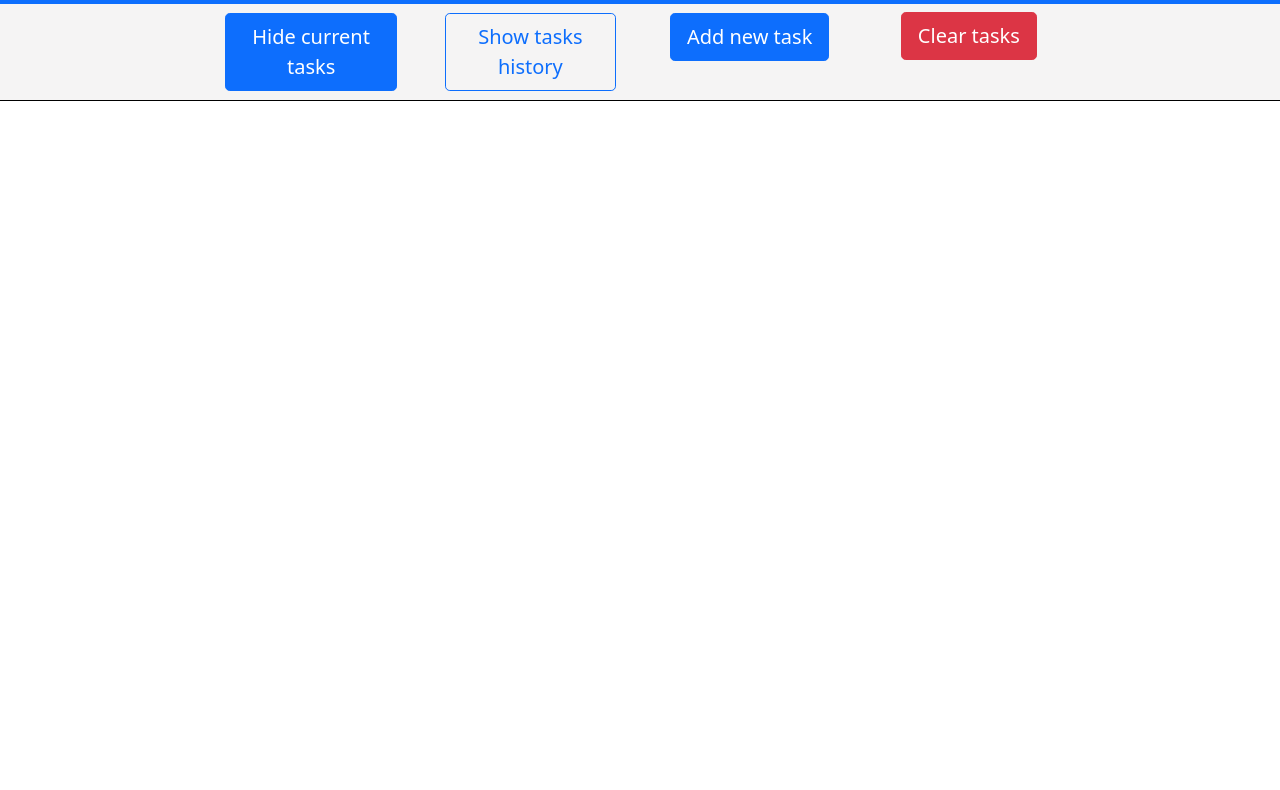
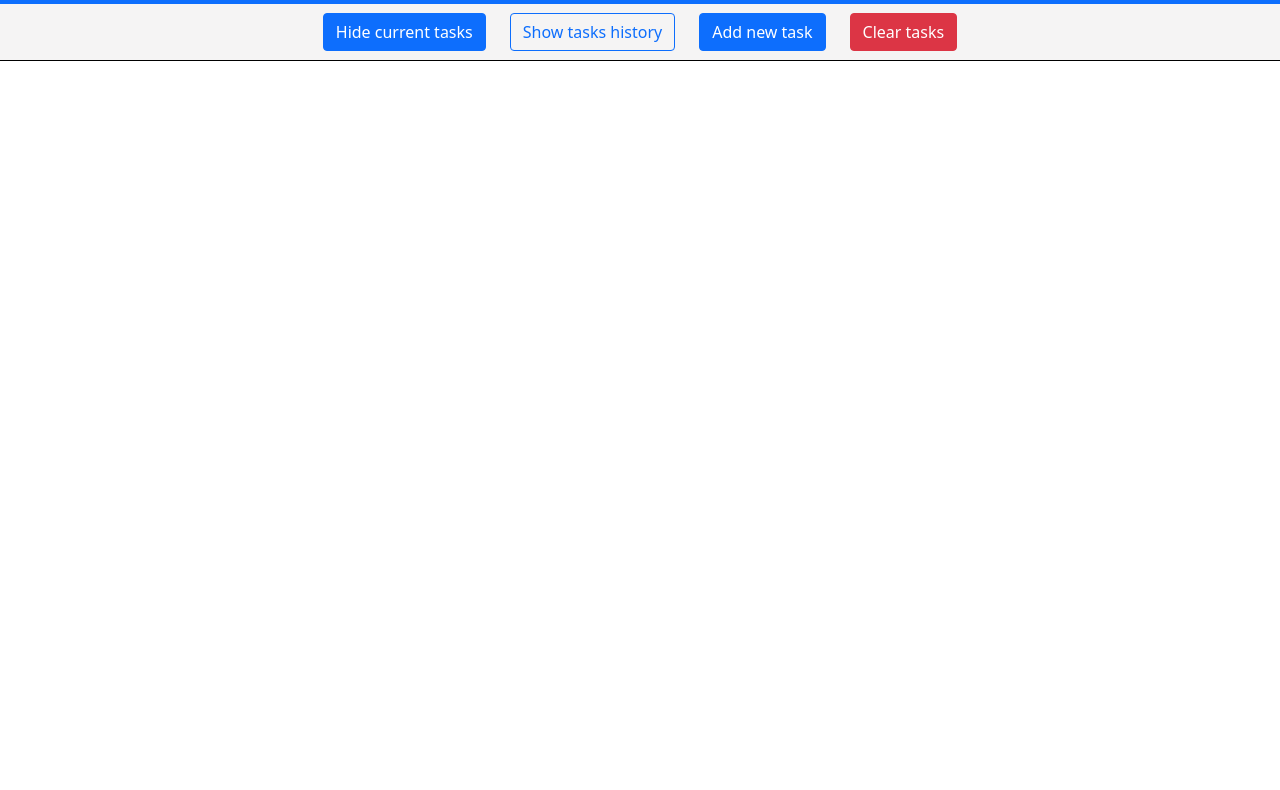
Before and after one commit to MattiHel85/BIT2022-todo-list, a plain HTML site: page index.html in a window 1280 px wide. Shown: the part 101-891 px from the top of the page. Drawn offline with nearby package versions, Linux system fonts and the light colour scheme.

Commit message:
Improved layout of nav-bar

```diff
--- a/css/styles.css
+++ b/css/styles.css
@@ -80,6 +80,10 @@ h1 {
 }
 .menu-button:hover{
   background-color: #1da6e6ab;
+}
+
+.menu-button-danger{
+  margin: 1px 12px;
 }
 
 .priority:hover{
--- a/index.html
+++ b/index.html
@@ -22,23 +22,16 @@
     </div>
     <div class ="custom-nav-bar" >
         <div class="container-fluid  d-flex p-2 justify-content-center">
-            <div class="row">
-                <div class="col-sm-12 col-md-3">
-                    <input type="checkbox" onchange="activeTasksToggle(this.checked)" class="btn-check" id="btn-check-outlined" autocomplete="off" checked>
-                    <label class="btn btn-outline-primary menu-button btn-lg" for="btn-check-outlined" id="active-toggle">Hide current tasks</label>
-                </div>
-                <div class="col-sm-12 col-md-3">
-                    <input type="checkbox" onChange="completedTasksToggle(this.checked)" class="btn-check btn-sm" id="btn-check-2-outlined" autocomplete="off">
-                    <label class="btn btn-outline-primary menu-button btn-lg" for="btn-check-2-outlined" id="completed-toggle" >Show tasks history</label>
-                </div>
-                <div class="col-sm-12 col-md-3">
-                    <button class="btn btn-primary menu-button btn-lg" type="button" data-bs-toggle="modal" data-bs-target="#addTaskModal" onclick="resetPriority()">Add new task</button>
-                </div>
-                <div class="col-sm-12 col-md-3">
-                    <!-- button to clear table  -->
-                    <input onClick="clearTasks()" type="button" value="Clear tasks" class="btn btn-danger btn-lg">
-                </div>
+            <div>
+            <input type="checkbox" onchange="activeTasksToggle(this.checked)" class="btn-check" id="btn-check-outlined" autocomplete="off" checked>
+            <label class="btn btn-outline-primary menu-button" for="btn-check-outlined" id="active-toggle">Hide current tasks</label>
             </div>
+            <div>
+            <input type="checkbox" onChange="completedTasksToggle(this.checked)" class="btn-check" id="btn-check-2-outlined" autocomplete="off">
+            <label class="btn btn-outline-primary menu-button" for="btn-check-2-outlined" id="completed-toggle" >Show tasks history</label>
+            </div>
+            <button class="btn btn-primary menu-button" type="button" data-bs-toggle="modal" data-bs-target="#addTaskModal">Add new task</button>
+            <button class="btn btn-danger menu-button-danger"  type="button" onClick="clearTasks()">Clear tasks</button>
         </div>
         <div id="tasks-info">
 
```
